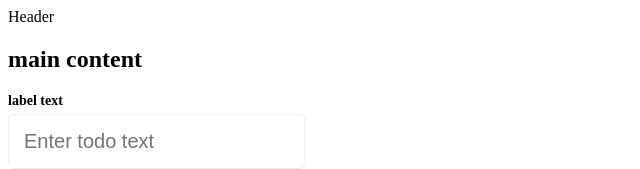
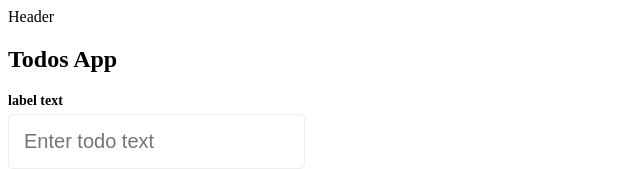
Before and after one commit to sayedbs/react-todo-new, a React (Create React App) app: page / in a window 1280 px wide. Shown: the top 169 px of the page, without its empty margins (0-640 px from the left). Built offline with nearby package versions, Linux system fonts and the light colour scheme.

Commit message:
content update

```diff
--- a/src/components/Todos/Todo.js
+++ b/src/components/Todos/Todos.js
@@ -35,6 +35,7 @@ export const Todos = (props) => {
     };
     return (
         <>
+            <h2> Todos App </h2>
             <FormGroup
                 onKeyUp={handleKeyPress}
                 name="todoInput"
--- a/src/container/home/Home.js
+++ b/src/container/home/Home.js
@@ -1,7 +1,7 @@
 import React, { lazy, Suspense, useState } from 'react'
 import Footer from '../../components/footer/Footer';
 import Header from '../../components/header/Header';
-import { Todos } from '../../components/Todos/Todo';
+import { Todos } from '../../components/Todos/Todos';
 
 export default function Home(props) {
 
@@ -10,9 +10,6 @@ export default function Home(props) {
     <>
         <Header />
         <main>
-            <h2>
-                main content
-            </h2>
             <Todos />
 
         </main>
```
